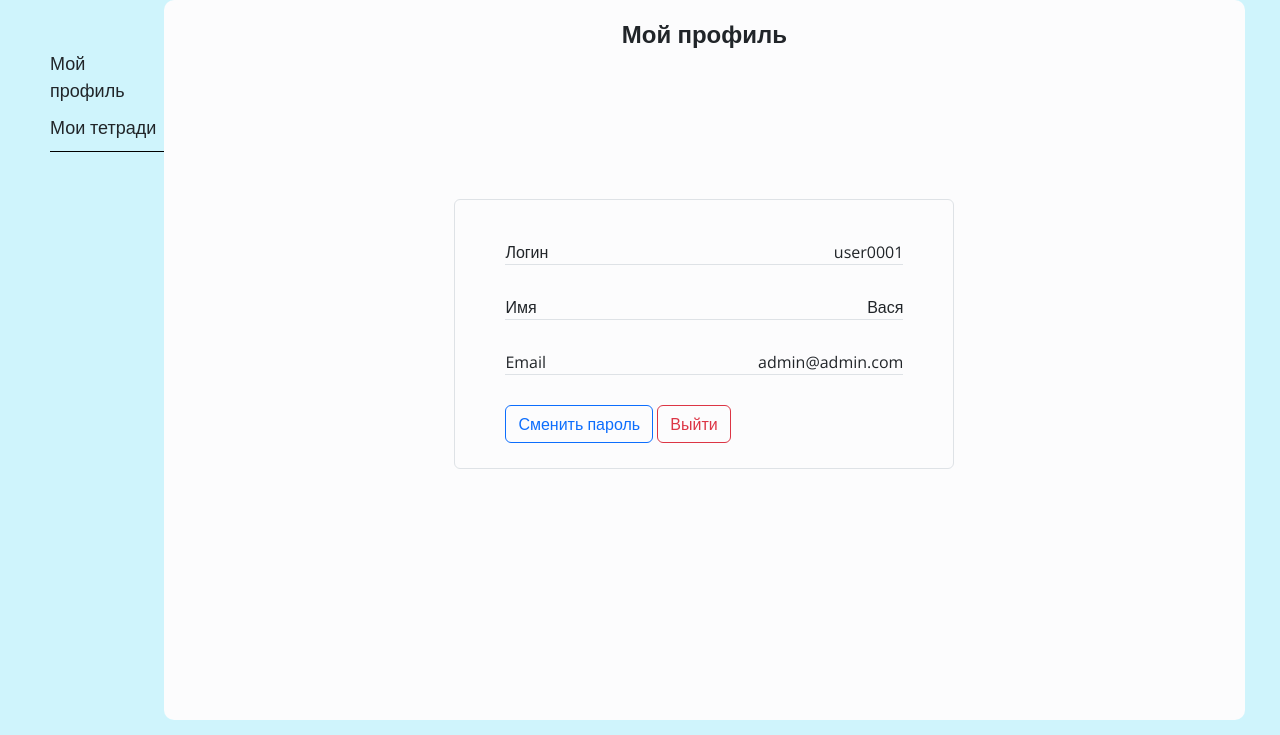
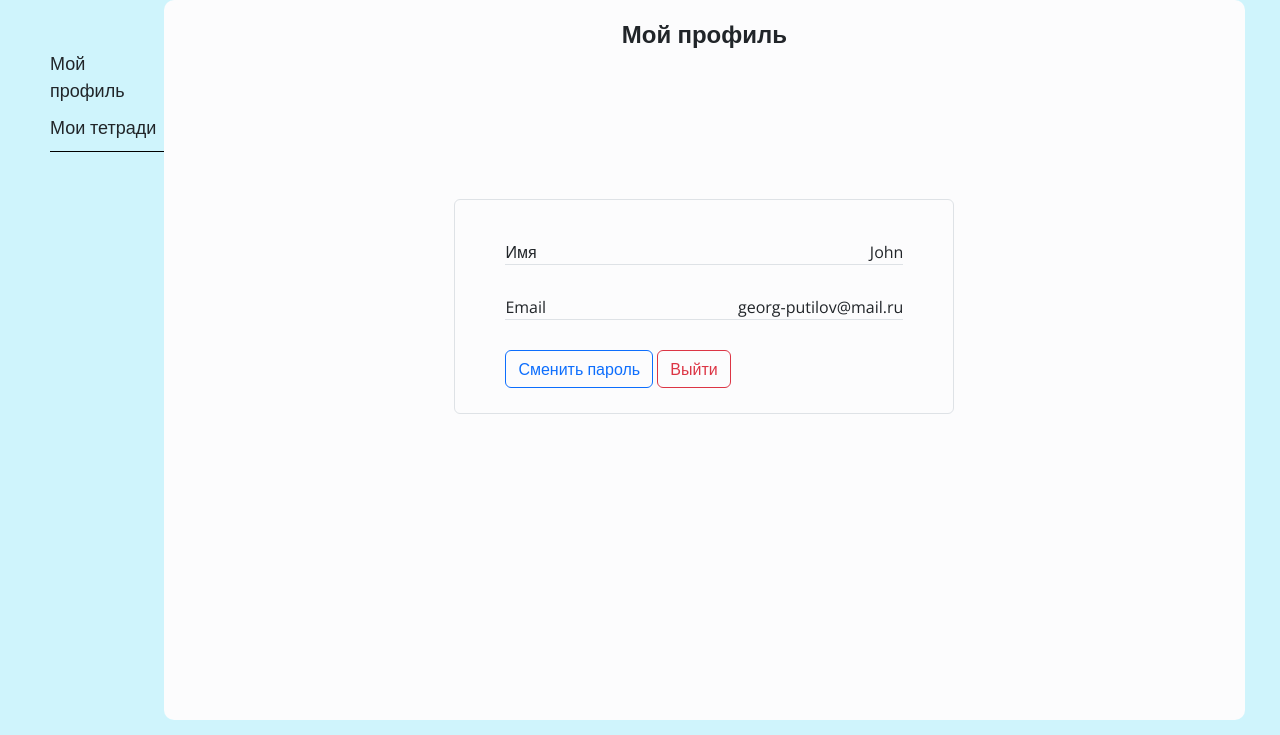
Before and after one commit to satoad/WebNotebook, a Flask app: page /profile in a window 1280 px wide. Shown: the part 65-800 px from the top of the page. Run offline with Flask 3, Linux system fonts and the light colour scheme; a user stored in the database is signed in; some libraries are stand-ins or nearby versions.

Commit message:
Feature: 	1. Работа страницы профиля

```diff
--- a/main.py
+++ b/main.py
@@ -97,10 +97,14 @@ def notebook():
 
 @app.route('/profile')
 def profile():
+    if not current_user.is_authenticated:
+        return redirect('/login')
     param = {}
     param['bootstrap'] = url_for('static', filename='css/bootstrap.min.css')
     param['style'] = url_for('static', filename='css/style.css')
     param['clouds'] = url_for('static', filename='sources/icons/clouds.svg')
+    param['username'] = current_user.name
+    param['email'] = current_user.email
     return render_template('profile.html', **param)
 
 
--- a/templates/index.html
+++ b/templates/index.html
@@ -33,7 +33,7 @@
 
       <div class="sidebar">
         <ul class="nav-sidebar">
-            <li class="nav-sidebar__link"><a href="signin">Мой профиль</a></li>
+            <li class="nav-sidebar__link"><a href="profile">Мой профиль</a></li>
             <li class="nav-sidebar__link"><a href="#">Мои тетради</a></li>
         </ul>
         <div class="sidebar__line"></div>
--- a/templates/profile.html
+++ b/templates/profile.html
@@ -32,17 +32,13 @@
           <h3 class="body__title">Мой профиль</h3>
 
           <div class="user-profile border rounded">
-            <div class="user__login border-bottom">
-              <span>Логин</span>
-              <span>user0001</span>
-            </div>
             <div class="user__name border-bottom">
               <span>Имя</span>
-              <span>Вася</span>
+              <span>{{ username }}</span>
             </div>
             <div class="user__email border-bottom">
               <span>Email</span>
-              <span>admin@admin.com</span>
+              <span>{{ email }}</span>
             </div>
             <div class="profile-btn">
               <button type="button" class="btn btn-outline-primary">Сменить пароль</button>
```
